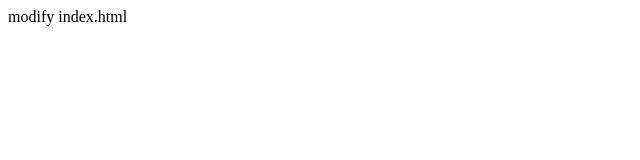
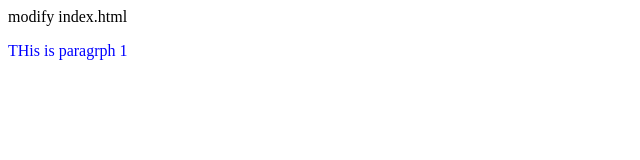
Before and after one commit to nikel79/new1, a plain HTML site: page in.html in a window 1280 px wide. Shown: the whole page, without its empty margins (0-640 px from the left). Drawn offline with Linux system fonts and the light colour scheme.

Commit message:
added paragrpht

```diff
--- a/in.html
+++ b/in.html
@@ -4,6 +4,14 @@
 
 <head>
   <body>
+
+
+	  <P>
+
+
+	  THis is paragrph 1 </P>
+
+
 	  <HEAD>
 <STYLE>
 H1 {color: blue; font-size: 300%}
```
